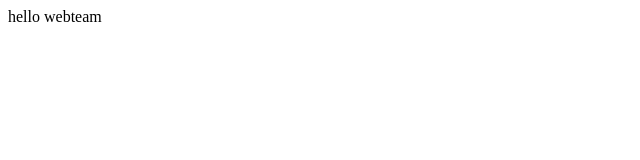
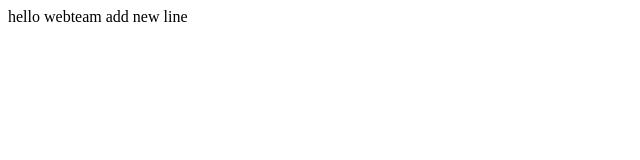
Before and after one commit to awanarbaz786/Webpro, a plain HTML site: page index.html in a window 1280 px wide. Shown: the full height of the page, 0-640 px from the left. Drawn offline with Linux system fonts and the light colour scheme.

Commit message:
add new comit

```diff
--- a/index.html
+++ b/index.html
@@ -1 +1,2 @@
 <html>hello webteam</html>
+<html>add new line</html>
```
